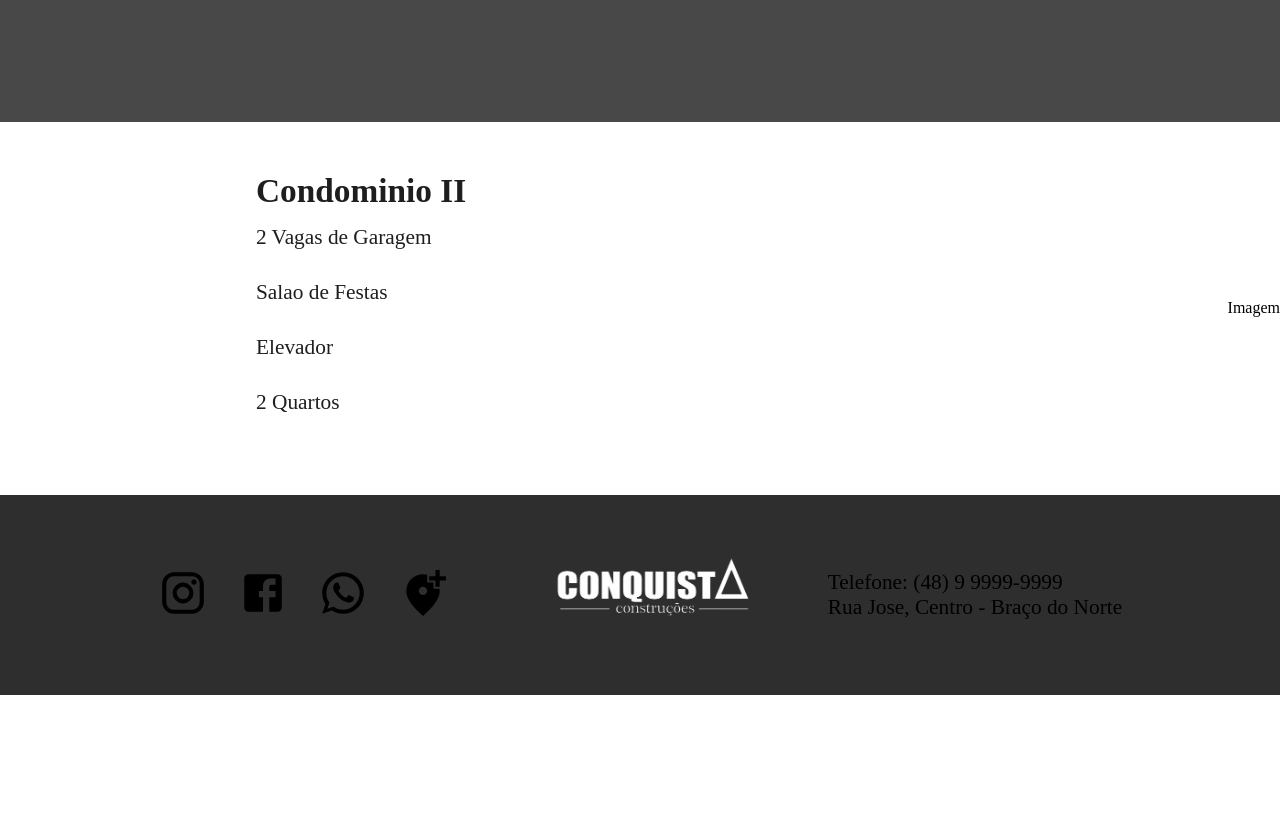
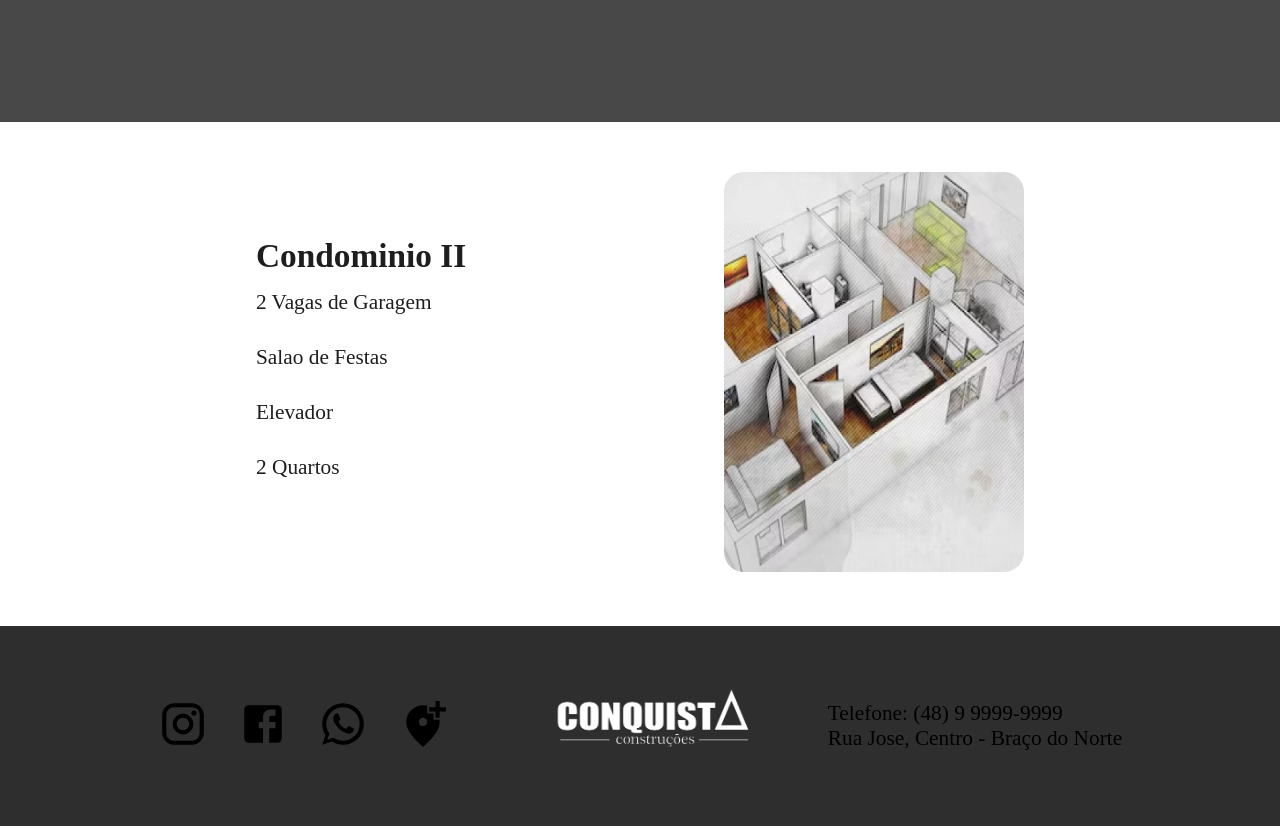
Before and after one commit to TenorioNestor/conquista, a Next.js app: page / in a window 1280 px wide. Shown: the part 900-1728 px from the top of the page. Before the commit the page ends 1597 px from the top, so only its background shows below. Built offline with nearby package versions, Linux system fonts and the light colour scheme.

Commit message:
Add image

```diff
--- a/src/components/Condominios/index.js
+++ b/src/components/Condominios/index.js
@@ -20,7 +20,13 @@ export default function Condominios() {
             </ul>
           </div>
           <div className={styles.imagem}>
-            Imagem
+            <Image
+              width={300}
+              height={400}
+              src="/imagemProjeto.png"
+              alt="Imagem de um projeto"
+              className={styles.imagemConfig}
+              />
           </div>
         </div>
         {/* <div>
--- a/src/components/Condominios/styles.module.css
+++ b/src/components/Condominios/styles.module.css
@@ -10,7 +10,7 @@
     justify-content: space-between;
 }
 .lista{
-    padding: 50px 0px 50px 20%;
+    padding: 50px 5px 50px 20%;
     color: #1E1E1E;
 }
 .lista h2{
@@ -25,3 +25,9 @@
        padding-bottom: 30px;
 
 }
+.imagem{
+    margin: 50px 20% 50px 5px ;
+}
+.imagemConfig{
+    border-radius: 20px;
+}
```
Also changed, not shown: public/imagemProjeto.png (added).
